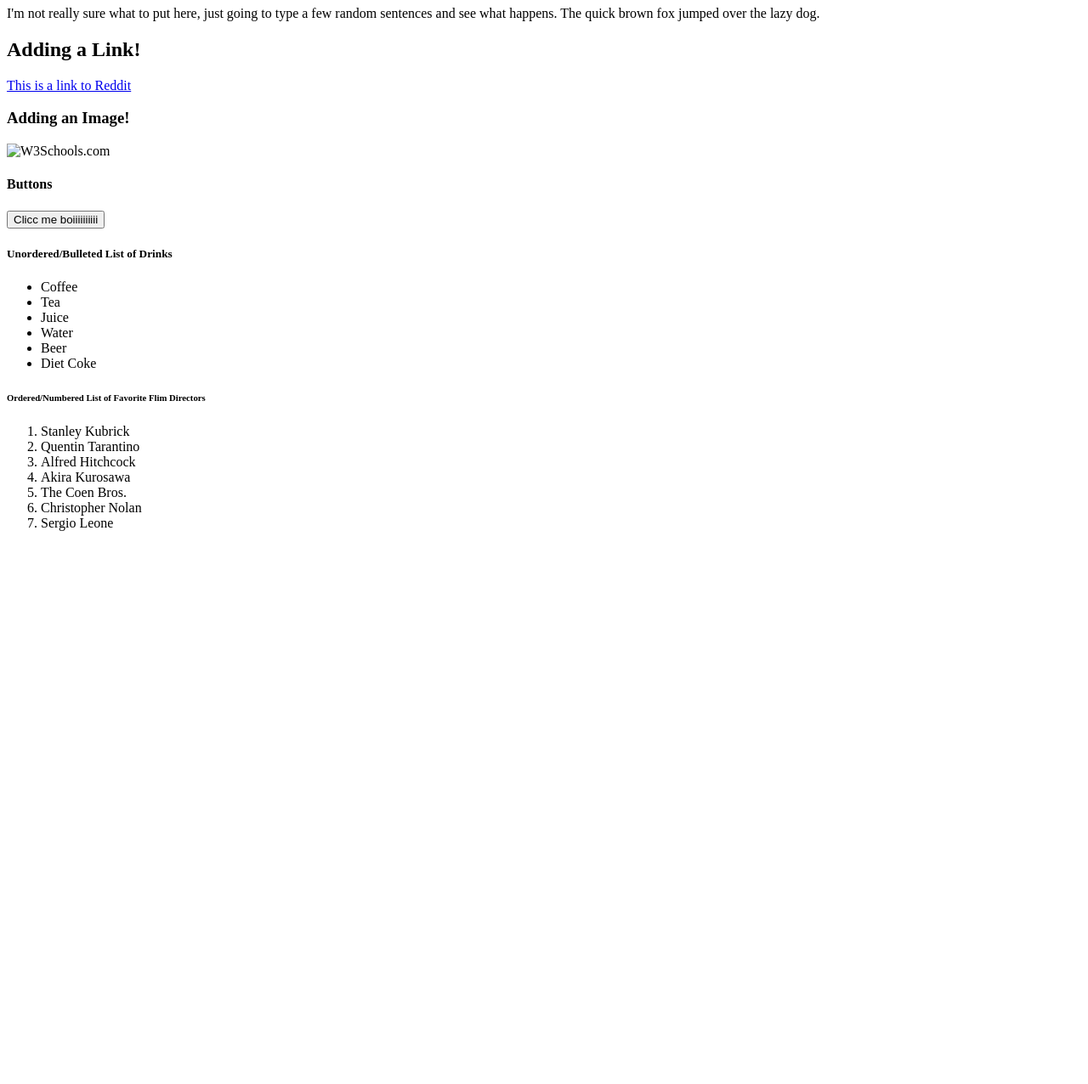
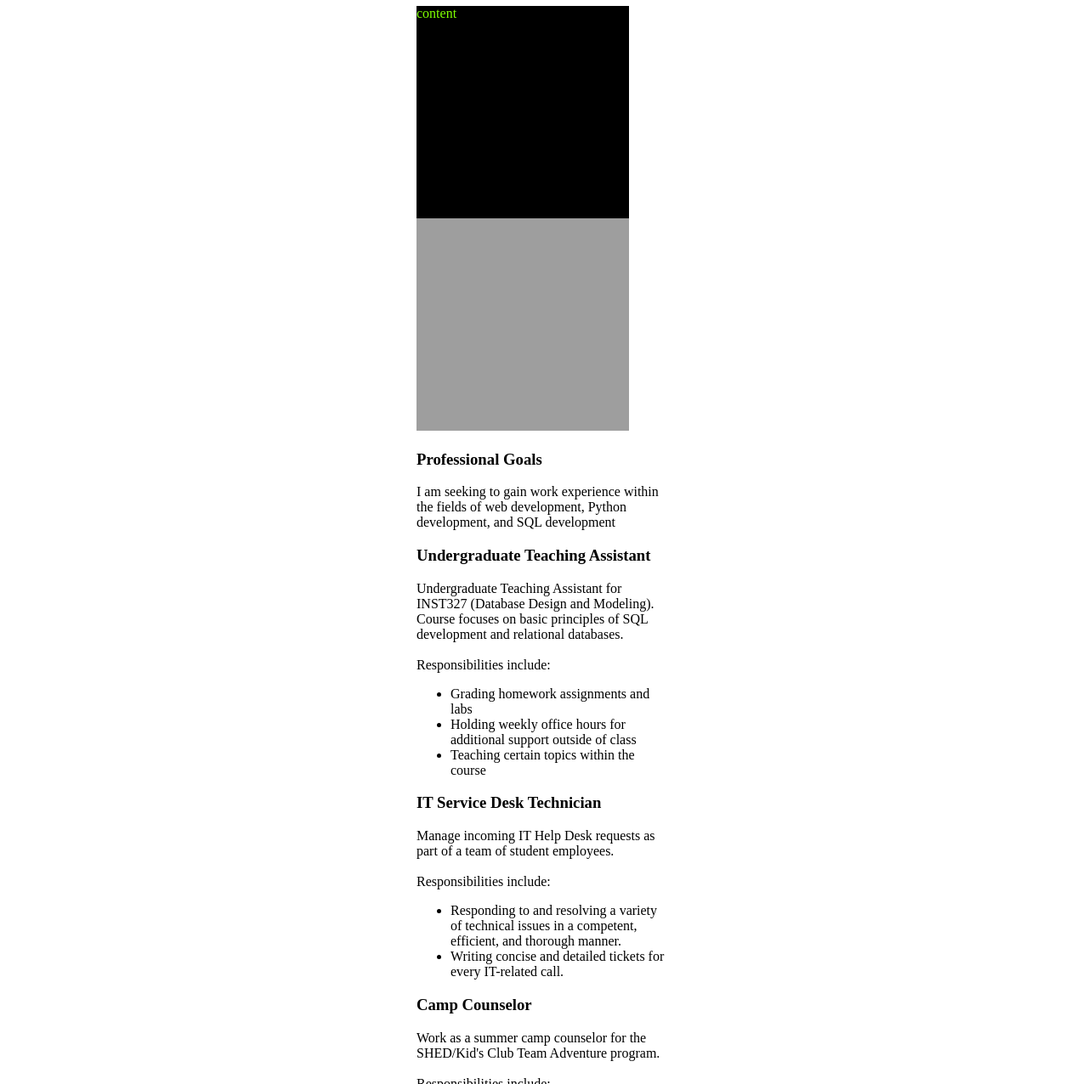
Before and after one commit to jasoncrews97/INST377, a plain HTML site: page index.html in a window 1280 px wide. Shown: the part 73-1349 px from the top of the page at 85% size. Before the commit the page ends 800 px from the top, so only its background shows below. Drawn offline with Linux system fonts and the light colour scheme; grey boxes are pictures that could not be loaded.

Commit message:
Assignment 1 Changes
Added content block and fixed width of div

```diff
--- a/index.html
+++ b/index.html
@@ -1,63 +1,63 @@
-<!-- HTML - Hyper Text Markup Language
+<!DOCTYPE html>
+<html>
+<head>
+  <link rel='stylesheet' href='styles.css'>
 
- HTML Basic
+<body>
+<div id='topLevel'>
+  <h1> Jason Crews </h1>
+  </div>
 
- Declare document type -->
-<!DOCTYPE html>
+  <div id='mainPage'>
+    <div id='div1'>
+      content
+      </div>
 
-<!-- Start -->
-<html>
-<body>
-
-  <!-- Add heading 1
-  Headings defined by <h1> to <h6> tags
--->
-  <h1> First Paragraph</h1>
-
-  <!-- Add paragraph 1 -->
-  <p> I'm not really sure what to put here, just going to type a few random
-    sentences and see what happens. The quick brown fox jumped over the lazy
-    dog. </p>
-
-  <!-- Links -->
-  <h2> Adding a Link! </h2>
-  <a href="www.reddit.com/r/askreddit"> This is a link to Reddit</a>
-
-  <!-- Add images - Defined w <img> tag-->
-  <h3> Adding an Image! </h3>
-  <img src="w3schools.jpg" alt="W3Schools.com" width='104'
-  height='102'>
-
-  <!-- Buttons - defined with <button> tag -->
-  <h4> Buttons </h4>
-  <button> Clicc me boiiiiiiiiii </button>
-
-  <!-- Lists - unordered vs. ordered -->
-
-  <h5> Unordered/Bulleted List of Drinks </h5>
-  <ul>
-    <li>Coffee</li>
-    <li>Tea</li>
-    <li>Juice</li>
-    <li>Water</li>
-    <li>Beer</li>
-    <li>Diet Coke</li>
-  </ul>
-
-  <h6> Ordered/Numbered List of Favorite Flim Directors </h6>
-  <ol>
-    <li>Stanley Kubrick</li>
-    <li>Quentin Tarantino</li>
-    <li>Alfred Hitchcock</li>
-    <li>Akira Kurosawa</li>
-    <li>The Coen Bros.</li>
-    <li>Christopher Nolan</li>
-    <li>Sergio Leone</li>
-  </ol>
+  <div id='mainImage'>
+    <img src='https://wallpapercave.com/wp/bjJVu1O.jpg'
+    alt='Resume Image' width='250' height='250'>
+    <h3>Professional Goals</h3>
+    <p>I am seeking to gain work experience within the fields
+      of web development, Python development, and
+      SQL development</p>
+    </div>
+  <div id='workHistory'>
+    <h3>Undergraduate Teaching Assistant</h3>
+      <p>Undergraduate Teaching Assistant for INST327 (Database Design and
+        Modeling). Course focuses on basic principles of SQL development
+        and relational databases.<br><br>Responsibilities include:</p>
+      <ul>
+        <li>Grading homework assignments and labs</li>
+        <li>Holding weekly office hours for additional support
+          outside of class </li>
+        <li>Teaching certain topics within the course</li>
+      </ul>
+    <h3>IT Service Desk Technician</h3>
+      <p>Manage incoming IT Help Desk requests as part of a team of student
+        employees.<br><br> Responsibilities include:</p>
+        <ul>
+          <li>Responding to and resolving a variety of technical issues in a
+            competent, efficient, and thorough manner. </li>
+          <li>Writing concise and detailed tickets for every IT-related
+            call.</li>
+        </ul>
+    <h3>Camp Counselor</h3>
+      <p>Work as a summer camp counselor for the SHED/Kid's Club Team
+        Adventure program.<br><br> Responsibilities include:</p>
+        <ul>
+          <li>Keeping campers safe, managing allergy/dietary needs</li>
+          <li>Leading activities such as outdoor games, field trips,
+            extracurricular clubs</li>
+          </ul>
+  </div>
 
 
 
 
-<!-- Close opened tags -->
+
+
+
+
+</div>
 </body>
 </html>
--- /dev/null
+++ b/styles.css
@@ -0,0 +1,21 @@
+/* CSS file for Assignment 1 */
+
+#topLevel {
+  background-color: #000000;
+  color: #7FFF00;
+}
+#mainPage {
+  width: 300px;
+  margin-left: auto;
+  margin-right: auto;
+  column-count: 1;
+
+
+}
+
+#div1 {
+  background-color: #000000;
+  color: #7FFF00;
+  height: 250px;
+  width: 250px;
+}
```
Also changed, not shown: basicpage.html (added, +65 -0 lines).
